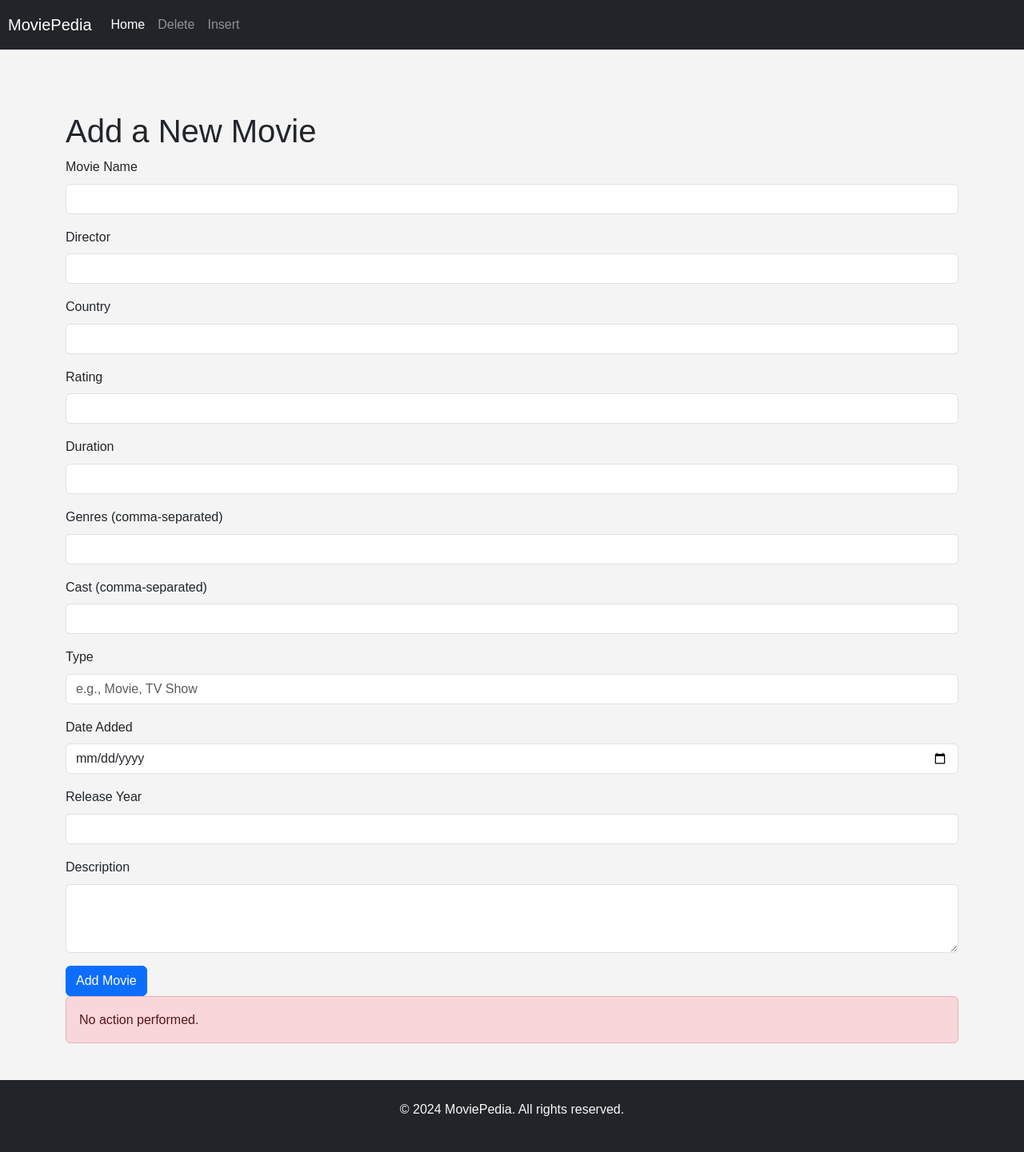
After one commit to RafaelSGil/WS, a Django app: page /insert in a window 1280 px wide. The commit adds this page. Shown: the whole page at 80% size. Run offline with Django 3.2, Linux system fonts and the light colour scheme; some libraries are stand-ins or nearby versions.

Commit message:
Fixed html and idata insertion

```diff
--- a/Assignment1/WS_APP/forms.py
+++ b/Assignment1/WS_APP/forms.py
@@ -34,7 +34,7 @@ class DirectorForm(forms.Form):
 
 
 class SearchForm(forms.Form):
-    search_query = forms.CharField(label='Search', max_length=100)
+    search_query = forms.CharField(label='', max_length=100)
 
 class DeleteForm(forms.Form):
     delete = forms.CharField(label="Value to delete", )
--- /dev/null
+++ b/Assignment1/WS_APP/templates/insert.html
@@ -0,0 +1,64 @@
+{% extends 'layout.html' %}
+
+{% block content %}
+<div class="container mt-5">
+    <h1>Add a New Movie</h1>
+    <form action="{% url 'insert' %}" method="POST">
+        {% csrf_token %}
+        <div class="form-group">
+            <label for="movieName">Movie Name</label>
+            <input type="text" class="form-control" id="movieName" name="movie_name" required>
+        </div>
+        <div class="form-group">
+            <label for="movieDirector">Director</label>
+            <input type="text" class="form-control" id="movieDirector" name="movie_director" required>
+        </div>
+        <div class="form-group">
+            <label for="movieCountry">Country</label>
+            <input type="text" class="form-control" id="movieCountry" name="movie_country" required>
+        </div>
+        <div class="form-group">
+            <label for="movieRating">Rating</label>
+            <input type="text" class="form-control" id="movieRating" name="movie_rating" required>
+        </div>
+        <div class="form-group">
+            <label for="movieDuration">Duration</label>
+            <input type="text" class="form-control" id="movieDuration" name="movie_duration" required>
+        </div>
+        <div class="form-group">
+            <label for="movieGenres">Genres (comma-separated)</label>
+            <input type="text" class="form-control" id="movieGenres" name="movie_genres" required>
+        </div>
+        <div class="form-group">
+            <label for="movieCast">Cast (comma-separated)</label>
+            <input type="text" class="form-control" id="movieCast" name="movie_cast" required>
+        </div>
+        <div class="form-group">
+            <label for="movieType">Type</label>
+            <input type="text" class="form-control" id="movieType" name="movie_type" placeholder="e.g., Movie, TV Show" required>
+        </div>
+        <div class="form-group">
+            <label for="movieDateAdded">Date Added</label>
+            <input type="date" class="form-control" id="movieDateAdded" name="movie_date_added">
+        </div>
+        <div class="form-group">
+            <label for="movieReleaseYear">Release Year</label>
+            <input type="text" class="form-control" id="movieReleaseYear" name="movie_release_year">
+        </div>
+        <div class="form-group">
+            <label for="movieDescription">Description</label>
+            <textarea class="form-control" id="movieDescription" name="movie_description" rows="3"></textarea>
+        </div>
+        <button type="submit" class="btn btn-primary">Add Movie</button>
+    </form>
+    {% if success %}
+        <div class="alert alert-success" role="alert">
+            {{ message }}
+        </div>
+    {% else %}
+        <div class="alert alert-danger" role="alert">
+            {{ message }}
+        </div>
+    {% endif %}
+</div>
+{% endblock %}
--- a/Assignment1/WS_APP/templates/layout.html
+++ b/Assignment1/WS_APP/templates/layout.html
@@ -46,8 +46,9 @@
       <div class="collapse navbar-collapse" id="navbarNavAltMarkup">
         <div class="navbar-nav">
           <a class="nav-item nav-link active" href="{% url 'home' %}">Home</a>
-          <a class="nav-item nav-link" href="{% url 'search' %}">Search</a>
+          <!--<a class="nav-item nav-link" href="{% url 'search' %}">Search</a>-->
           <a class="nav-item nav-link" href="{% url 'delete' %}">Delete</a>
+          <a class="nav-item nav-link" href="{% url 'insert' %}">Insert</a>
         </div>
       </div>
     </nav>
--- a/Assignment1/WS_APP/views.py
+++ b/Assignment1/WS_APP/views.py
@@ -1,11 +1,11 @@
 from urllib.parse import quote
 from django.shortcuts import render
 from django.http import HttpRequest, HttpResponse
-
+import logging
 import json
 from s4api.graphdb_api import GraphDBApi
 from s4api.swagger import ApiClient
-
+import requests
 from WS_APP.forms import *
 
 # graphDB setup
@@ -60,6 +60,98 @@ def home(request):
         'search_performed': search_performed,
     }
     return render(request, 'home.html', context)
+
+def sparql_update(query, repo_name):
+    endpoint = "http://localhost:7200/repositories/" + repo_name + "/statements"
+    headers = {'Content-Type': 'application/sparql-update'}
+    response = requests.post(endpoint, data=query, headers=headers)
+    return response
+
+def insert(request):
+    context = {
+        'success': False,
+        'message': "No action performed."
+    }
+
+    if request.method == 'POST':
+        # Extracting form data
+        name = request.POST.get('movie_name')
+        director = request.POST.get('movie_director')
+        country = request.POST.get('movie_country')
+        rating = request.POST.get('movie_rating')
+        duration = request.POST.get('movie_duration')
+        genres = request.POST.get('movie_genres').split(',')
+        cast = request.POST.get('movie_cast').split(',')
+        date_added = request.POST.get('movie_date_added')
+        release_year = request.POST.get('movie_release_year')
+        description = request.POST.get('movie_description')
+        movie_type = 'Movie'  # Assuming all entries are movies for simplification
+
+        # Generate unique IDs for the new movie using the movie name
+        movie_id = name.replace(' ', '_')
+
+        # Start the INSERT DATA block
+        query = f"""
+        PREFIX pred: <http://ws.org/netflix_info/pred/>
+        PREFIX net: <http://ws.org/netflix_info/>
+        INSERT DATA {{
+            net:{movie_id} pred:show_id "{movie_id}".
+            net:{movie_id} pred:type net:{movie_type}.
+            net:{movie_type} pred:real_name "{movie_type}".
+            net:{movie_id} pred:title net:{name.replace(' ', '_')}.
+            net:{name.replace(' ', '_')} pred:real_name "{name}".
+            net:{movie_id} pred:director net:{director.replace(' ', '_')}.
+            net:{director.replace(' ', '_')} pred:real_name "{director}".
+        """
+
+        # Adding cast members
+        for actor in cast:
+            actor_id = actor.strip().replace(' ', '_')
+            query += f"net:{movie_id} pred:cast net:{actor_id}.\n"
+            query += f"net:{actor_id} pred:real_name \"{actor.strip()}\".\n"
+
+        # Adding additional properties
+        query += f"""
+            net:{movie_id} pred:country net:Country_{country.replace(' ', '_')}.
+            net:Country_{country.replace(' ', '_')} pred:real_name "{country}".
+            net:{movie_id} pred:date_added net:Date_{date_added.replace('-', '_')}.
+            net:Date_{date_added.replace('-', '_')} pred:real_name "{date_added}".
+            net:{movie_id} pred:release_year net:Year_{release_year}.
+            net:Year_{release_year} pred:real_name "{release_year}".
+            net:{movie_id} pred:rating net:Rating_{rating.replace(' ', '_')}.
+            net:Rating_{rating.replace(' ', '_')} pred:real_name "{rating}".
+            net:{movie_id} pred:duration net:Duration_{duration.replace(' ', '_')}.
+            net:Duration_{duration.replace(' ', '_')} pred:real_name "{duration}".
+        """
+
+        # Adding genres
+        for genre in genres:
+            genre_id = genre.strip().replace(' ', '_')
+            query += f"net:{movie_id} pred:listed_in net:Genre_{genre_id}.\n"
+            query += f"net:Genre_{genre_id} pred:real_name \"{genre.strip()}\".\n"
+
+        query += f"net:{movie_id} pred:description net:Desc_{movie_id}.\n"
+        query += f"net:Desc_{movie_id} pred:real_name \"{description}\".\n"
+        query += "}\n"
+
+        # Debug print or log
+        print(query)  # or use logging to track
+
+
+        try:
+            response = sparql_update(query, repo_name)
+            if response.status_code == 200:
+                context['success'] = True
+                context['message'] = "Movie added successfully!"
+            else:
+                context['message'] = "Failed to add movie. Response: " + response.text
+
+            return render(request, 'insert.html', context)
+        except Exception as e:
+            context['message'] = f"Error adding movie: {str(e)}"
+
+    return render(request, 'insert.html', context)
+
 
 def delete(request):
     success = None
@@ -157,15 +249,14 @@ def unified_search(query):
     directors = fetch_directors(accessor, repo_name)
     actors = fetch_actors(accessor, repo_name)
 
-
-    if query in directors:
-        return search_director(query)
+    if query in actors:
+        return cast_search(query)
 
     elif query in genres:
         return genres_search(query)
 
-    elif query in actors:
-        return cast_search(query)
+    elif query in directors:
+        return search_director(query)
 
     else:
         return movie_search(query)
@@ -763,13 +854,15 @@ def fetch_genres(accessor, repo_name):
 def fetch_all_movies():
     query = """
             PREFIX netflix: <http://ws.org/netflix_info/pred/>
-            SELECT ?movies ?description WHERE {
+
+            SELECT ?movies ?description
+            WHERE {
                 ?fa netflix:title ?movies_code .
                 ?movies_code netflix:real_name ?movies .
                 ?fa netflix:description ?description_code .
                 ?description_code netflix:real_name ?description .
             }
-        """
+            """
     payload_query = {"query": query}
     res = accessor.sparql_select(body=payload_query, repo_name=repo_name)
     return json.loads(res)["results"]["bindings"]
--- a/Assignment1/web_project/urls.py
+++ b/Assignment1/web_project/urls.py
@@ -24,4 +24,5 @@ urlpatterns = [
     path('search/', views.search, name='search'),
     path('search_alternative/', views.search_alternative, name='search_alternative'),
     path('delete/', views.delete, name='delete'),
+    path('insert', views.insert, name = 'insert')
 ]
```
Also changed, not shown: Assignment1/WS_APP/static/css/home.css (+7 -2 lines), Assignment1/WS_APP/templates/home.html (+88 -40 lines).
